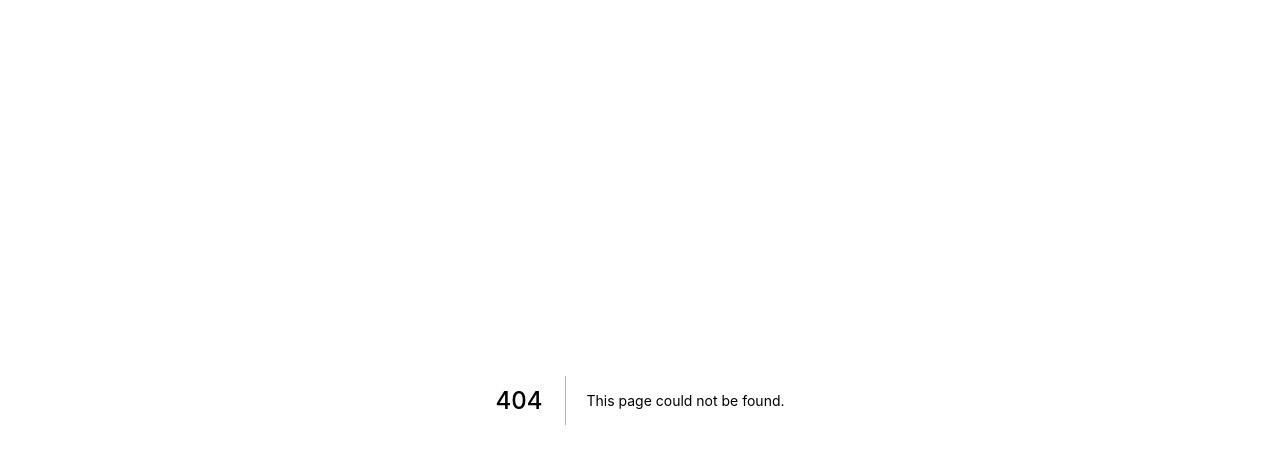
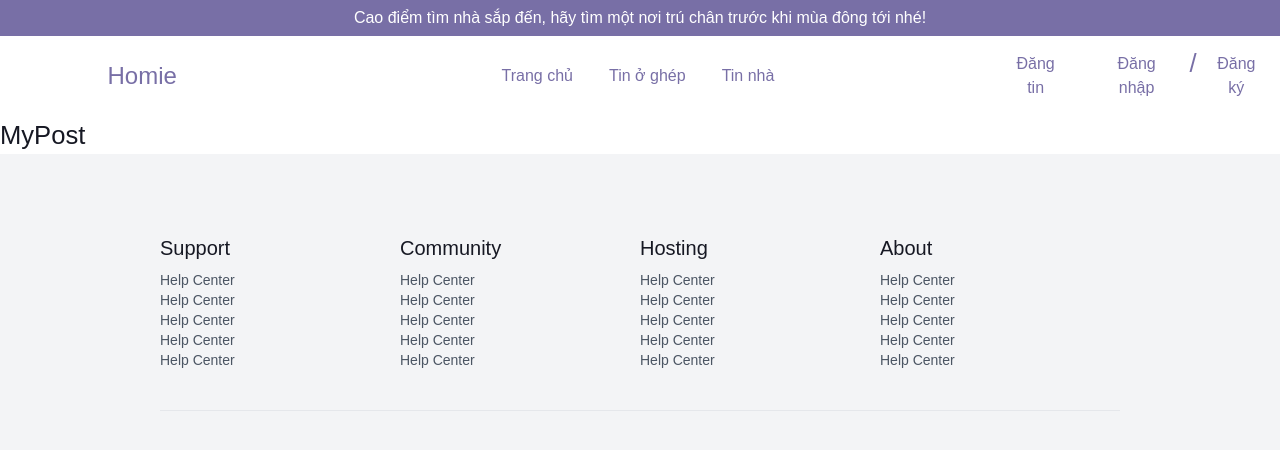
Before and after one commit to thanhngodinh/HomieWebFE, a Next.js app: page /my in a window 1280 px wide. Before the commit this address had no page. Shown: the top 450 px of the page. Built offline with nearby package versions, Linux system fonts and the light colour scheme.

Commit message:
add my page

```diff
--- /dev/null
+++ b/src/content/My/My.scss
@@ -0,0 +1,3 @@
+.wrapper {
+
+}
--- /dev/null
+++ b/src/content/My/My.tsx
@@ -0,0 +1,13 @@
+import { FC } from 'react';
+import classNames from 'classnames/bind';
+import styles from './My.module.scss';
+
+const cx = classNames.bind(styles);
+
+interface MyProps {}
+
+const My: FC<MyProps> = () => {
+  return <div className={cx('wrapper')}>My</div>;
+};
+
+export default My;
--- /dev/null
+++ b/src/content/My/MyPost/MyPost.module.scss
@@ -0,0 +1,3 @@
+.wrapper {
+
+}
--- /dev/null
+++ b/src/content/My/MyPost/MyPost.tsx
@@ -0,0 +1,13 @@
+import { FC } from 'react';
+import classNames from 'classnames/bind';
+import styles from './MyPost.module.scss';
+
+const cx = classNames.bind(styles);
+
+interface MyPostProps {}
+
+const MyPost: FC<MyPostProps> = () => {
+  return <div className={cx('wrapper')}>MyPost</div>;
+};
+
+export default MyPost;
--- /dev/null
+++ b/src/content/My/MyPost/index.ts
@@ -0,0 +1 @@
+export { default } from './MyPost'
--- /dev/null
+++ b/src/content/My/index.ts
@@ -0,0 +1,2 @@
+export { default } from './My';
+export * from './MyPost'
--- /dev/null
+++ b/src/pages/my/index.tsx
@@ -0,0 +1,12 @@
+import { NextPage } from 'next';
+import { FC } from 'react';
+import HeaderFooterLayout from '../../layouts/HeaderFooterLayout';
+import MyPost from '../../content/My/MyPost';
+
+const MyPage: NextPage & { Layout?: FC } = () => {
+  return <MyPost />;
+};
+
+MyPage.Layout = HeaderFooterLayout;
+
+export default MyPage;
--- /dev/null
+++ b/src/pages/my/post.tsx
@@ -0,0 +1,12 @@
+import { NextPage } from 'next';
+import { FC } from 'react';
+import HeaderFooterLayout from '../../layouts/HeaderFooterLayout';
+import MyPost from '../../content/My/MyPost';
+
+const MyPostPage: NextPage & { Layout?: FC } = () => {
+  return <MyPost />;
+};
+
+MyPostPage.Layout = HeaderFooterLayout;
+
+export default MyPostPage;
```
